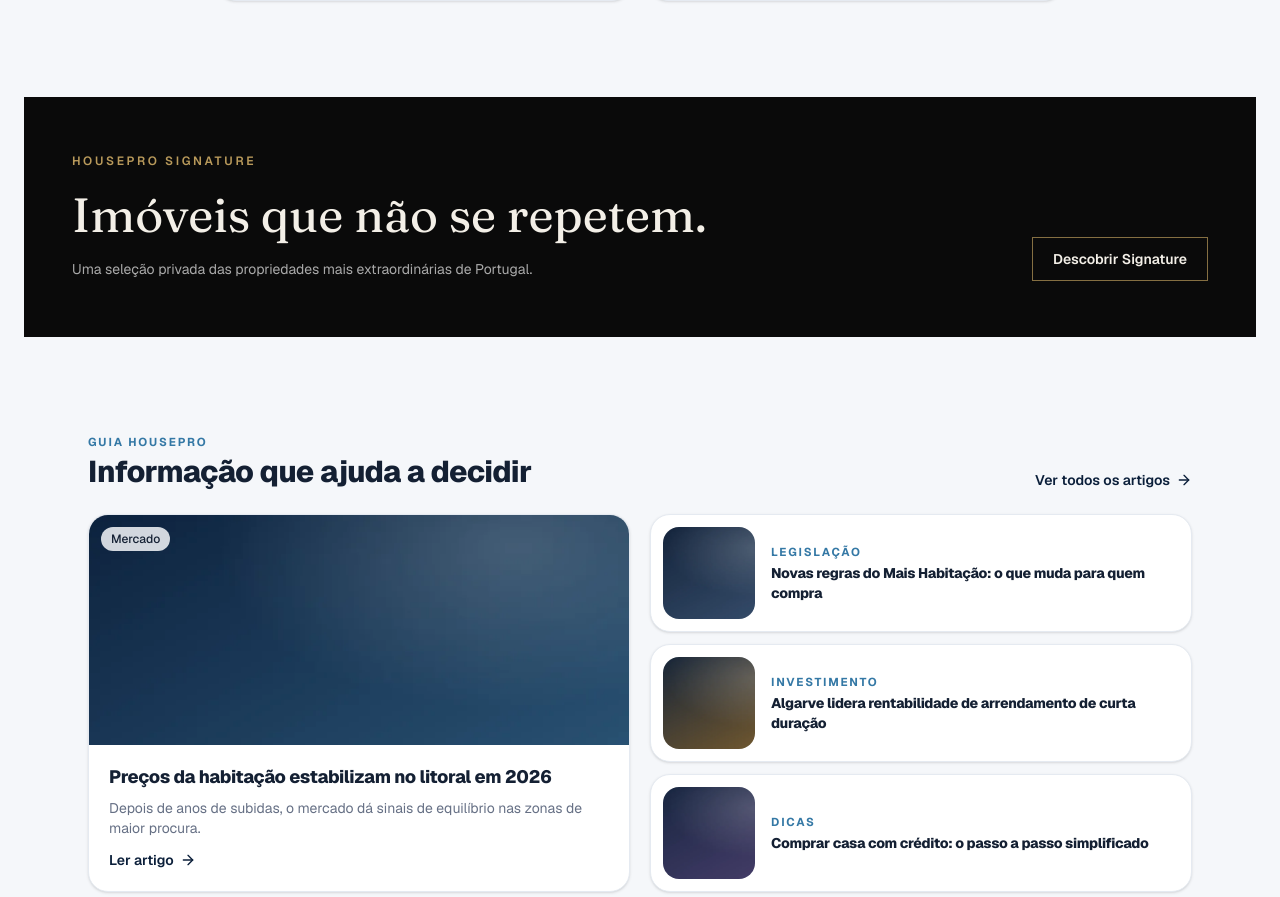
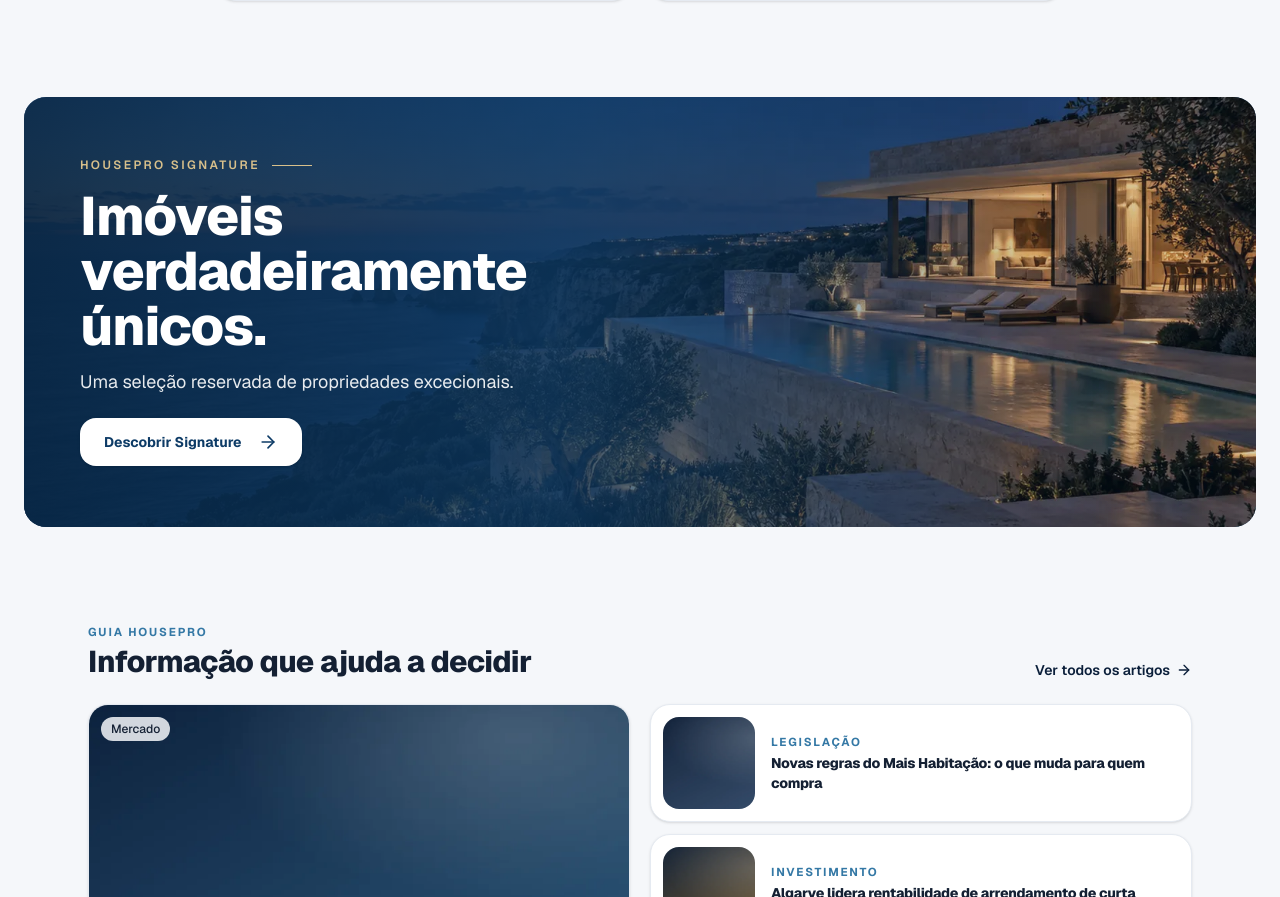
Before and after one commit to rsivales/housepro, a Next.js app: page / in a window 1280 px wide. Shown: the part 911-1808 px from the top of the page. Built offline with nearby package versions, Linux system fonts and the light colour scheme; no server answers; the database is empty.

Commit message:
fix: integrate Signature homepage banner

```diff
--- a/src/app/admin/website/page.tsx
+++ b/src/app/admin/website/page.tsx
@@ -1,5 +1,15 @@
 import Link from "next/link";
-import { Images, Clapperboard, Briefcase, Newspaper, ShieldCheck, ExternalLink, ChevronRight, Globe, PanelTop } from "lucide-react";
+import {
+  Images,
+  Clapperboard,
+  Briefcase,
+  Newspaper,
+  ShieldCheck,
+  ExternalLink,
+  ChevronRight,
+  Globe,
+  PanelTop,
+} from "lucide-react";
 
 import { SiteHeader } from "@/components/layout/site-header";
 
@@ -9,11 +19,42 @@ import { SiteHeader } from "@/components/layout/site-header";
  * Não é um segundo admin: vive dentro do painel de gestão existente.
  */
 const CARDS = [
-  { href: "/admin/website/banners", icon: Images, title: "Banners do hero", note: "Imagem, título, botões, prioridade, datas e ativação" },
-  { href: "/admin/website/historias", icon: Clapperboard, title: "Histórias reais", note: "Registo de consentimento · só publica com autorização" },
-  { href: "/admin/website/vagas", icon: Briefcase, title: "Vagas (carreiras)", note: "Criar, editar, ativar/desativar oportunidades" },
-  { href: "/admin/website/artigos", icon: Newspaper, title: "Imagens de artigos", note: "Definir a imagem de destaque de cada artigo do Guia" },
-  { href: "/admin/website/conhecer-housepro", icon: PanelTop, title: "Banner Conhecer a HousePro", note: "Imagem, texto e ligação do banner da homepage" },
+  {
+    href: "/admin/website/banners",
+    icon: Images,
+    title: "Banners do hero",
+    note: "Imagem, título, botões, prioridade, datas e ativação",
+  },
+  {
+    href: "/admin/website/historias",
+    icon: Clapperboard,
+    title: "Histórias reais",
+    note: "Registo de consentimento · só publica com autorização",
+  },
+  {
+    href: "/admin/website/vagas",
+    icon: Briefcase,
+    title: "Vagas (carreiras)",
+    note: "Criar, editar, ativar/desativar oportunidades",
+  },
+  {
+    href: "/admin/website/artigos",
+    icon: Newspaper,
+    title: "Imagens de artigos",
+    note: "Definir a imagem de destaque de cada artigo do Guia",
+  },
+  {
+    href: "/admin/website/conhecer-housepro",
+    icon: PanelTop,
+    title: "Banner Conhecer a HousePro",
+    note: "Imagem, texto e ligação do banner da homepage",
+  },
+  {
+    href: "/admin/website/signature",
+    icon: PanelTop,
+    title: "Banner HousePro Signature",
+    note: "Fotografia, texto, alt text e ligação do destaque Signature",
+  },
 ];
 
 export default function AdminWebsitePage() {
@@ -24,20 +65,29 @@ export default function AdminWebsitePage() {
         <p className="flex items-center gap-1.5 text-sm font-medium text-primary">
           <Globe className="size-4" /> Website público · Homepage
         </p>
-        <h1 className="mt-1 font-display text-3xl sm:text-4xl">Gestão do website</h1>
+        <h1 className="mt-1 font-display text-3xl sm:text-4xl">
+          Gestão do website
+        </h1>
         <p className="mt-2 max-w-2xl text-sm text-muted-foreground">
           Faça a gestão dos conteúdos da homepage pública. No protótipo, as
-          alterações ficam guardadas neste navegador (pré-visualização); ao ligar
-          o Supabase, passam a ser publicadas para todos os visitantes.
+          alterações ficam guardadas neste navegador (pré-visualização); ao
+          ligar o Supabase, passam a ser publicadas para todos os visitantes.
         </p>
 
         <section className="mt-8 grid gap-4 sm:grid-cols-2">
           {CARDS.map((c) => (
-            <Link key={c.href} href={c.href} className="group rounded-2xl border bg-card p-5 shadow-sm transition-shadow hover:shadow-md">
+            <Link
+              key={c.href}
+              href={c.href}
+              className="group rounded-2xl border bg-card p-5 shadow-sm transition-shadow hover:shadow-md"
+            >
               <div className="grid size-10 place-items-center rounded-xl bg-primary/10 text-primary">
                 <c.icon className="size-5" />
               </div>
-              <p className="mt-3 flex items-center gap-1 font-medium">{c.title} <ChevronRight className="size-4 opacity-0 transition-opacity group-hover:opacity-100" /></p>
+              <p className="mt-3 flex items-center gap-1 font-medium">
+                {c.title}{" "}
+                <ChevronRight className="size-4 opacity-0 transition-opacity group-hover:opacity-100" />
+              </p>
               <p className="text-xs text-muted-foreground">{c.note}</p>
             </Link>
           ))}
@@ -48,14 +98,19 @@ export default function AdminWebsitePage() {
             <ShieldCheck className="size-4" /> Selos de confiança
           </p>
           <p className="mt-1 text-muted-foreground">
-            A secção “Confiança reconhecida” mostra apenas distinções reais e verificáveis. O selo
-            DECO PROteste <strong>não</strong> é apresentado enquanto não houver atribuição e
-            autorização oficiais (nem selo, nem nome, nem placeholder público). Novos selos só devem
-            ser ativados após aprovação, ficheiro, validade e link de verificação.
+            A secção “Confiança reconhecida” mostra apenas distinções reais e
+            verificáveis. O selo DECO PROteste <strong>não</strong> é
+            apresentado enquanto não houver atribuição e autorização oficiais
+            (nem selo, nem nome, nem placeholder público). Novos selos só devem
+            ser ativados após aprovação, ficheiro, validade e link de
+            verificação.
           </p>
         </div>
 
-        <Link href="/" className="mt-6 inline-flex items-center gap-1.5 text-sm font-medium text-primary hover:underline">
+        <Link
+          href="/"
+          className="mt-6 inline-flex items-center gap-1.5 text-sm font-medium text-primary hover:underline"
+        >
           Ver a homepage <ExternalLink className="size-3.5" />
         </Link>
       </main>
--- /dev/null
+++ b/src/app/admin/website/signature/page.tsx
@@ -0,0 +1,155 @@
+"use client";
+
+import * as React from "react";
+import Link from "next/link";
+
+import { SiteHeader } from "@/components/layout/site-header";
+import {
+  loadSiteContent,
+  publishSection,
+  uploadSiteImage,
+} from "@/lib/data/site-content";
+
+const initial = {
+  eyebrow: "HOUSEPRO SIGNATURE",
+  title: "Imóveis verdadeiramente únicos.",
+  text: "Uma seleção reservada de propriedades excecionais.",
+  label: "Descobrir Signature",
+  href: "/signature",
+  image: "/signature/editorial-coast-hero.webp",
+  alt: "Imóvel de luxo HousePro Signature junto ao mar",
+};
+
+export default function SignatureBannerAdmin() {
+  const [value, setValue] = React.useState(initial);
+  const [status, setStatus] = React.useState("");
+
+  React.useEffect(() => {
+    loadSiteContent(true).then((content) =>
+      setValue((current) => ({
+        ...current,
+        ...(content.signaturepromo || {}),
+      })),
+    );
+  }, []);
+
+  async function upload(file?: File) {
+    if (!file) return;
+    setStatus("A preparar e enviar a imagem…");
+    try {
+      const image = await uploadSiteImage(file, "banners", ({ label }) =>
+        setStatus(label),
+      );
+      setValue((current) => ({ ...current, image }));
+      setStatus("Imagem pronta. Clique em Publicar alterações.");
+    } catch {
+      setStatus("Não foi possível enviar a imagem.");
+    }
+  }
+
+  async function save() {
+    setStatus("A publicar…");
+    const result = await publishSection("signaturepromo", value);
+    setStatus(
+      result.ok ? "Publicado com sucesso." : "Não foi possível guardar.",
+    );
+  }
+
+  return (
+    <div className="min-h-dvh bg-background">
+      <SiteHeader />
+      <main className="mx-auto max-w-2xl px-4 py-12 sm:px-6">
+        <Link href="/admin/website" className="text-sm text-primary">
+          ← Website
+        </Link>
+        <h1 className="mt-4 font-display text-3xl">
+          Banner HousePro Signature
+        </h1>
+        <p className="mt-2 text-sm text-muted-foreground">
+          Banner promocional apresentado entre os imóveis em destaque e o Guia
+          HousePro.
+        </p>
+        <div className="mt-7 grid gap-4 rounded-2xl border bg-card p-5">
+          <Field
+            label="Eyebrow"
+            value={value.eyebrow}
+            set={(eyebrow) => setValue({ ...value, eyebrow })}
+          />
+          <Field
+            label="Título"
+            value={value.title}
+            set={(title) => setValue({ ...value, title })}
+          />
+          <Field
+            label="Texto"
+            value={value.text}
+            set={(text) => setValue({ ...value, text })}
+          />
+          <Field
+            label="Texto do botão"
+            value={value.label}
+            set={(label) => setValue({ ...value, label })}
+          />
+          <Field
+            label="Destino"
+            value={value.href}
+            set={(href) => setValue({ ...value, href })}
+          />
+          <Field
+            label="Texto alternativo da imagem"
+            value={value.alt}
+            set={(alt) => setValue({ ...value, alt })}
+          />
+          <label className="text-sm">
+            Fotografia
+            <input
+              type="file"
+              accept="image/*"
+              onChange={(event) => upload(event.target.files?.[0])}
+              className="mt-1 block text-sm"
+            />
+          </label>
+          {value.image && (
+            <img
+              src={value.image}
+              alt={value.alt}
+              className="h-52 w-full rounded-xl object-cover"
+            />
+          )}
+          <button
+            onClick={save}
+            className="rounded-lg bg-primary px-5 py-3 font-semibold text-white"
+          >
+            Publicar alterações
+          </button>
+          {status && (
+            <p role="status" className="text-sm">
+              {status}
+            </p>
+          )}
+        </div>
+      </main>
+    </div>
+  );
+}
+
+function Field({
+  label,
+  value,
+  set,
+}: {
+  label: string;
+  value: string;
+  set: (value: string) => void;
+}) {
+  return (
+    <label className="text-sm">
+      {label}
+      <input
+        value={value}
+        onChange={(event) => set(event.target.value)}
+        className="mt-1 h-11 w-full rounded-lg border px-3"
+      />
+    </label>
+  );
+}
--- a/src/app/page.tsx
+++ b/src/app/page.tsx
@@ -11,9 +11,9 @@ import { RecruitmentCTA } from "@/components/home/recruitment-cta";
 import { TrustBadges } from "@/components/home/trust-badges";
 import { FinalContactCTA } from "@/components/home/final-contact-cta";
 import { AboutHouseProBanner } from "@/components/home/about-housepro-banner";
-import Link from "next/link";
 import { PublicFooter } from "@/components/home/public-footer";
 import { HeroSearch } from "@/components/home/hero-search";
+import { SignaturePromoBanner } from "@/components/home/signature-promo-banner";
 import { activeBanners, DEFAULT_BANNERS } from "@/lib/data/banners";
 import { listProperties } from "@/lib/db/repo";
 import { topFeatured } from "@/lib/data/ranking";
@@ -57,7 +57,10 @@ export default async function Home() {
 
   return (
     <div id="top" className="hp min-h-dvh bg-background">
-      <script type="application/ld+json" dangerouslySetInnerHTML={{ __html: JSON.stringify(orgSchema) }} />
+      <script
+        type="application/ld+json"
+        dangerouslySetInnerHTML={{ __html: JSON.stringify(orgSchema) }}
+      />
 
       {/* 1. Cabeçalho */}
       <PublicHeader />
@@ -81,18 +84,7 @@ export default async function Home() {
           <FeaturedProperties properties={destaques} />
         </div>
 
-        <section className="mx-auto mt-16 max-w-7xl px-4 sm:mt-24 sm:px-6">
-          <div className="overflow-hidden bg-[#0a0a0a] px-6 py-10 text-[#f3efe7] sm:px-12 sm:py-14">
-            <p className="text-xs font-semibold tracking-[.22em] text-[#b99a5b]">HOUSEPRO SIGNATURE</p>
-            <div className="mt-4 flex flex-col justify-between gap-6 md:flex-row md:items-end">
-              <div>
-                <h2 className="max-w-2xl font-serif text-3xl leading-tight sm:text-5xl">Imóveis que não se repetem.</h2>
-                <p className="mt-3 max-w-xl text-sm leading-6 text-white/65">Uma seleção privada das propriedades mais extraordinárias de Portugal.</p>
-              </div>
-              <Link href="/signature" className="inline-flex min-h-11 items-center justify-center border border-[#b99a5b]/70 px-5 text-sm font-semibold transition hover:bg-[#b99a5b] hover:text-black">Descobrir Signature</Link>
-            </div>
-          </div>
-        </section>
+        <SignaturePromoBanner />
 
         {/* 6. Informação que ajuda a decidir (Guia HousePro) */}
         <div className="mt-16 sm:mt-24">
--- /dev/null
+++ b/src/components/home/signature-promo-banner.tsx
@@ -0,0 +1,79 @@
+"use client";
+
+import * as React from "react";
+import Link from "next/link";
+import { ArrowRight } from "lucide-react";
+
+import { track } from "@/lib/analytics";
+import { loadSiteContent } from "@/lib/data/site-content";
+
+type SignaturePromo = {
+  eyebrow?: string;
+  title?: string;
+  text?: string;
+  label?: string;
+  href?: string;
+  image?: string;
+  alt?: string;
+};
+
+const fallback: Required<SignaturePromo> = {
+  eyebrow: "HOUSEPRO SIGNATURE",
+  title: "Imóveis verdadeiramente únicos.",
+  text: "Uma seleção reservada de propriedades excecionais.",
+  label: "Descobrir Signature",
+  href: "/signature",
+  image: "/signature/editorial-coast-hero.webp",
+  alt: "Imóvel de luxo HousePro Signature junto ao mar",
+};
+
+export function SignaturePromoBanner() {
+  const [content, setContent] =
+    React.useState<Required<SignaturePromo>>(fallback);
+
+  React.useEffect(() => {
+    loadSiteContent().then((data) => {
+      if (data.signaturepromo)
+        setContent({ ...fallback, ...data.signaturepromo });
+    });
+  }, []);
+
+  const registerClick = () =>
+    track("signature_hero_explore", { source: "homepage_banner" });
+
+  return (
+    <section className="mx-auto mt-16 max-w-7xl px-4 sm:mt-24 sm:px-6">
+      <Link
+        href={content.href}
+        onClick={registerClick}
+        aria-label={`${content.label}: ${content.title}`}
+        className="group relative block min-h-[440px] overflow-hidden rounded-[22px] bg-[#0D3B66] sm:min-h-[390px] lg:min-h-[430px]"
+      >
+        <img
+          src={content.image}
+          alt={content.alt}
+          loading="lazy"
+          decoding="async"
+          className="absolute inset-0 size-full object-cover object-center transition duration-700 motion-safe:group-hover:scale-[1.015]"
+        />
+        <div className="absolute inset-0 bg-[linear-gradient(180deg,rgba(13,59,102,.05)_4%,rgba(13,59,102,.30)_40%,rgba(7,39,70,.96)_100%)] sm:bg-[linear-gradient(90deg,rgba(7,39,70,.93)_0%,rgba(13,59,102,.78)_43%,rgba(13,59,102,.16)_82%)]" />
+        <div className="relative flex min-h-[440px] max-w-2xl flex-col justify-end px-6 py-8 text-white sm:min-h-[390px] sm:justify-center sm:px-10 sm:py-10 lg:min-h-[430px] lg:px-14">
+          <p className="flex items-center gap-3 text-[11px] font-semibold tracking-[.2em] text-[#d8c08b] sm:text-xs">
+            {content.eyebrow}
+            <span aria-hidden="true" className="h-px w-10 bg-[#d8c08b]" />
+          </p>
+          <h2 className="mt-4 max-w-xl font-display text-[34px] font-semibold leading-[1.02] tracking-[-.025em] sm:text-5xl lg:text-[54px]">
+            {content.title}
+          </h2>
+          <p className="mt-4 max-w-lg text-[15px] leading-6 text-white/90 sm:text-lg">
+            {content.text}
+          </p>
+          <span className="mt-6 inline-flex min-h-12 w-fit items-center gap-4 rounded-xl bg-white px-5 text-sm font-bold text-[#0D3B66] shadow-sm transition group-hover:bg-[#f5f7fa] sm:px-6">
+            {content.label}
+            <ArrowRight className="size-5" />
+          </span>
+        </div>
+      </Link>
+    </section>
+  );
+}
```
Also changed, not shown: src/app/api/brand/site-content/route.ts (+45 -10 lines), src/lib/data/site-content.ts (+64 -15 lines).
